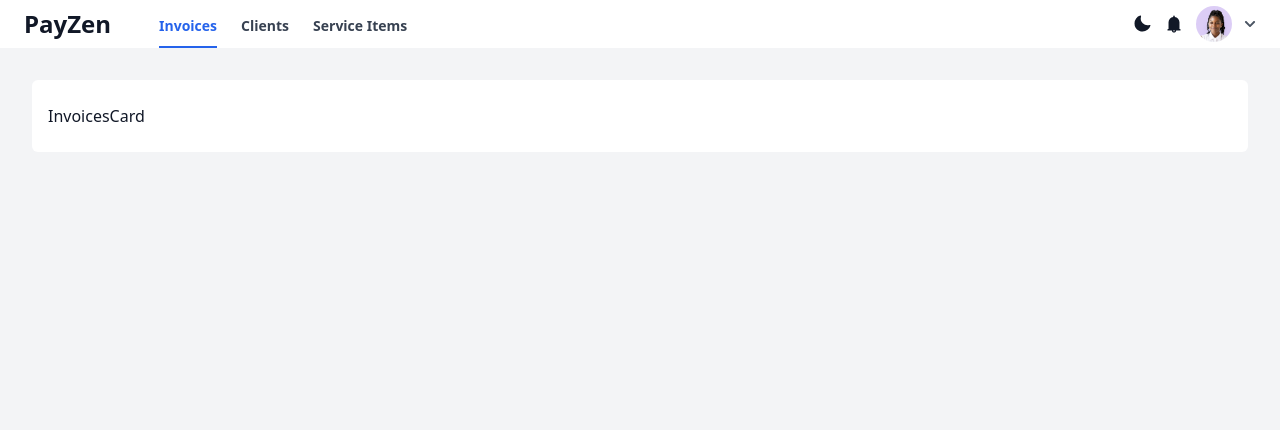
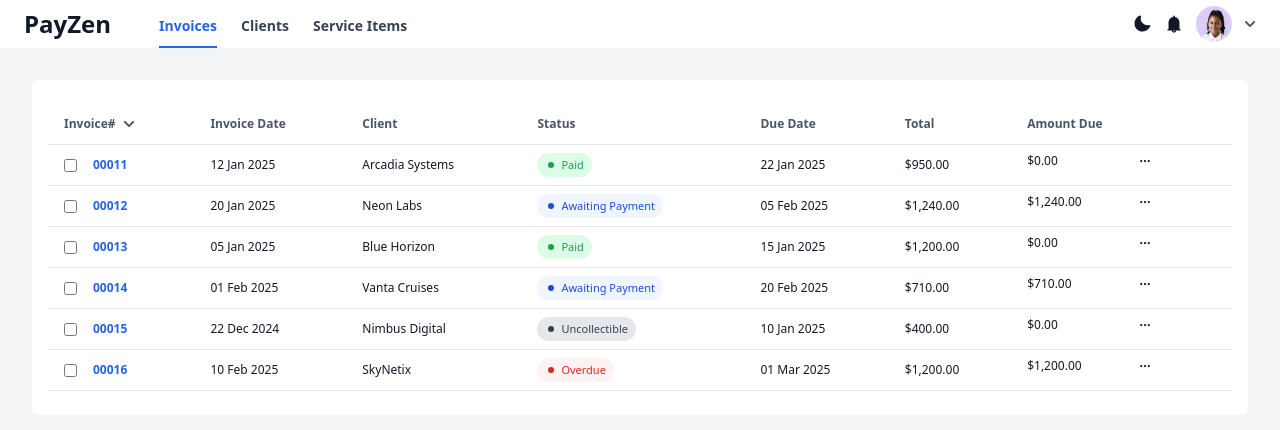
Before and after one commit to KikiXoxo/payzen-invoice-page, a React (Vite) app: page / in a window 1280 px wide. Shown: the top 430 px of the page. Built offline with nearby package versions, Linux system fonts and the light colour scheme.

Commit message:
feat: create InvoicesList component to display fetched invoice data and import it in InvoiceCard component - create utils.js to formatting invoice id, currency and status styles - install dayjs for formatting of dates - style update to Navbar

```diff
--- a/package.json
+++ b/package.json
@@ -10,6 +10,7 @@
     "preview": "vite preview"
   },
   "dependencies": {
+    "dayjs": "^1.11.19",
     "react": "^19.2.0",
     "react-dom": "^19.2.0",
     "react-icons": "^5.5.0",
--- a/src/components/Navbar.jsx
+++ b/src/components/Navbar.jsx
@@ -29,7 +29,7 @@
                 `text-sm font-bold py-[16px] h-12 ${
                   isActive
                     ? 'text-blue-600 border-b-2 border-blue-600 dark:text-indigo-300 dark:border-indigo-300'
-                    : 'text-gray-700 dark:text-gray-100 hover:text-black'
+                    : 'text-gray-700 dark:text-gray-100 hover:text-black dark:hover:text-gray-300'
                 }`
               }
             >
--- a/src/components/invoice/InvoicesCard.jsx
+++ b/src/components/invoice/InvoicesCard.jsx
@@ -1,7 +1,15 @@
+import { useInvoicesApi } from '../../hooks/useInvoicesApi';
+import InvoicesList from './InvoicesList';
+
 const InvoicesCard = () => {
+  const { invoices, loading, error } = useInvoicesApi();
+
+  if (loading) return <p className='p-6'>Loading...</p>;
+  if (error) return <p className='p-6 text-red-500'>{error}</p>;
+
   return (
     <div className='bg-white dark:bg-gray-800 py-4 md:py-6 px-2 md:px-4 rounded-md transition'>
-      InvoicesCard
+      <InvoicesList invoices={invoices} />
     </div>
   );
 };
--- /dev/null
+++ b/src/components/invoice/InvoicesList.jsx
@@ -0,0 +1,100 @@
+import { FaChevronDown } from 'react-icons/fa';
+import { IoEllipsisHorizontal } from 'react-icons/io5';
+import { GoDotFill } from 'react-icons/go';
+import dayjs from 'dayjs';
+import {
+  formatCurrency,
+  formatInvoiceId,
+  getStatusStyles,
+} from '../../helpers/utils';
+
+const InvoicesList = ({ invoices }) => {
+  return (
+    <div className='w-full overflow-x-auto'>
+      <table className='w-full text-xs text-left border-collapse dark:text-gray-300'>
+        {/* HEADERS */}
+        <thead className='text-gray-600 dark:text-gray-300 font-medium border-b dark:border-gray-700 transition'>
+          <tr>
+            <th className='px-4 py-3'>
+              <div className='flex items-center gap-2'>
+                Invoice# <FaChevronDown className='text-xs' />
+              </div>
+            </th>
+            <th className='px-4 py-3'>Invoice Date</th>
+            <th className='px-4 py-3'>Client</th>
+            <th className='px-4 py-3'>Status</th>
+            <th className='px-4 py-3'>Due Date</th>
+            <th className='px-4 py-3'>Total</th>
+            <th className='px-4 py-3'>Amount Due</th>
+          </tr>
+        </thead>
+
+        <tbody>
+          {invoices.map(inv => {
+            const status = getStatusStyles(inv.status);
+            const amountDue =
+              inv.status === 'Paid' || inv.status === 'Uncollectible'
+                ? 0
+                : inv.total;
+
+            return (
+              <tr
+                key={inv.id}
+                className='border-b dark:border-gray-700 transition'
+              >
+                {/* Checkbox + ID */}
+                <td className='px-4 py-2'>
+                  <div className='flex items-center gap-4'>
+                    <input
+                      type='checkbox'
+                      className='accent-blue-600 dark:accent-blue-300 cursor-pointer'
+                    />
+                    <span className='text-blue-600 dark:text-blue-300 font-semibold'>
+                      {formatInvoiceId(inv.id)}
+                    </span>
+                  </div>
+                </td>
+
+                {/* Issue Date */}
+                <td className='px-4 py-2'>
+                  {dayjs(inv.issueDate).format('DD MMM YYYY')}
+                </td>
+
+                {/* Client */}
+                <td className='px-4 py-2'>{inv.clientName}</td>
+
+                {/* Status */}
+                <td className='px-4 py-2'>
+                  <span
+                    className={`inline-flex items-center gap-1 px-2 py-1 rounded-full text-[11px] font-medium ${status.bg} ${status.text} ${status.darkModeText} dark:bg-gray-700 transition`}
+                  >
+                    <GoDotFill
+                      className={`w-3 h-3 ${status.text} ${status.darkModeText}`}
+                    />
+                    {status.label}
+                  </span>
+                </td>
+
+                {/* Due Date */}
+                <td className='px-4 py-2'>
+                  {dayjs(inv.dueDate).format('DD MMM YYYY')}
+                </td>
+
+                {/* Total */}
+                <td className='px-4 py-2'>{formatCurrency(inv.total)}</td>
+
+                {/* Amount Due */}
+                <td className='px-4 py-2 flex items-center gap-3'>
+                  <div className='w-[100px]'>{formatCurrency(amountDue)}</div>
+                  <IoEllipsisHorizontal className='cursor-pointer' />
+                </td>
+              </tr>
+            );
+          })}
+        </tbody>
+      </table>
+    </div>
+  );
+};
+
+export default InvoicesList;
--- /dev/null
+++ b/src/helpers/utils.js
@@ -0,0 +1,47 @@
+// Format currency
+export const formatCurrency = amount => {
+  return `$${amount.toLocaleString(undefined, {
+    minimumFractionDigits: 2,
+    maximumFractionDigits: 2,
+  })}`;
+};
+
+// Format invoice id to 5 digits (00011)
+export const formatInvoiceId = id => {
+  return id.toString().padStart(5, '0');
+};
+
+// Status styles
+const STATUS_STYLES = {
+  paid: {
+    label: 'Paid',
+    bg: 'bg-green-100',
+    text: 'text-green-600',
+    darkModeText: 'dark:text-green-500',
+  },
+  overdue: {
+    label: 'Overdue',
+    bg: 'bg-red-50',
+    text: 'text-red-600',
+    darkModeText: 'dark:text-red-400',
+  },
+  uncollectible: {
+    label: 'Uncollectible',
+    bg: 'bg-gray-200',
+    text: 'text-gray-700',
+    darkModeText: 'dark:text-gray-300',
+  },
+  outstanding: {
+    label: 'Awaiting Payment',
+    bg: 'bg-blue-50',
+    text: 'text-blue-700',
+    darkModeText: 'dark:text-indigo-300',
+  },
+};
+
+export const getStatusStyles = status => {
+  if (!status) return STATUS_STYLES.outstanding;
+
+  const key = status.toString().trim().toLowerCase();
+  return STATUS_STYLES[key] || STATUS_STYLES.outstanding;
+};
```
Also changed, not shown: 1 other file (tests, documents, lock files or other folders).
